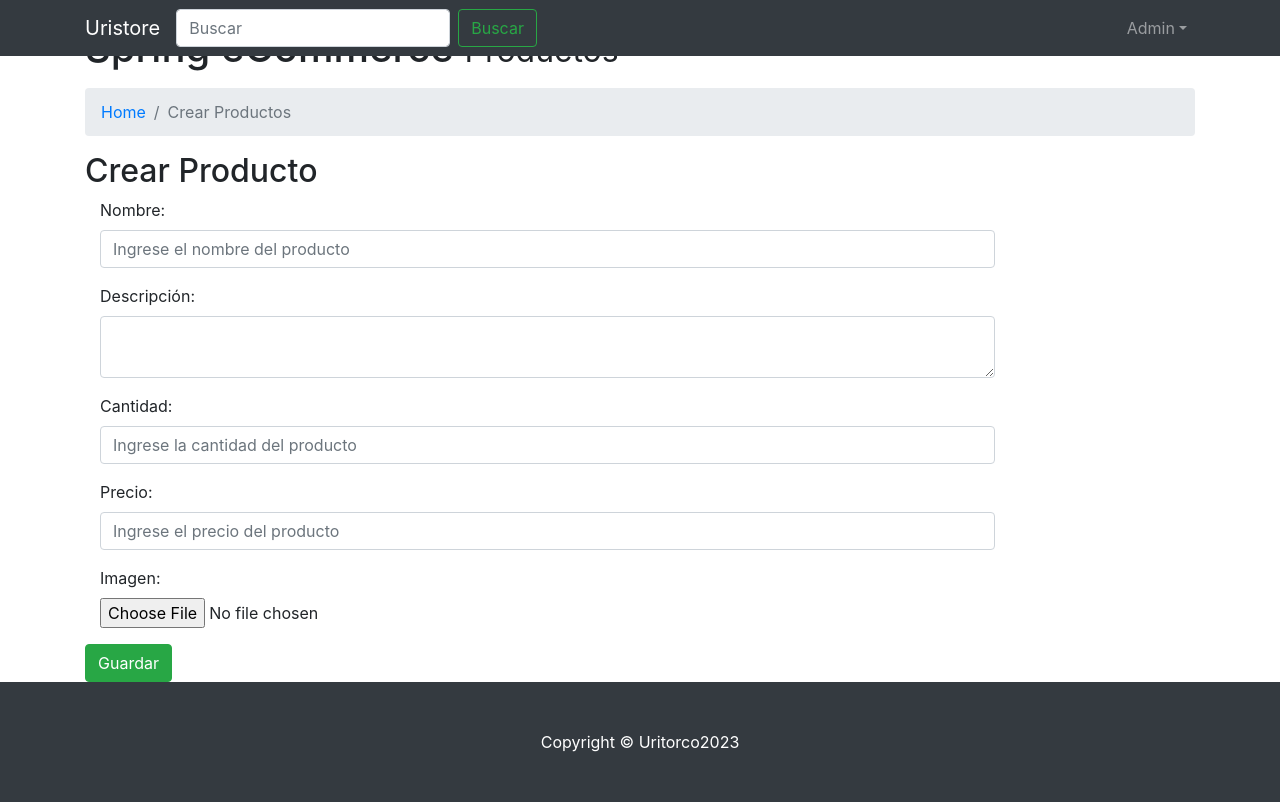
After one commit to CodeSystem2022/Uritorco_UTN_Cuarto_Semestre_2023, a Spring Boot app: page /productos/create in a window 1280 px wide. The commit adds this page. Run offline with Spring Boot 4, Linux system fonts and the light colour scheme.

Commit message:
agregada la pagina crear producto

```diff
--- a/ecommerceSpring/src/main/java/com/uritorco/ecommerce/controller/ProductoController.java
+++ b/ecommerceSpring/src/main/java/com/uritorco/ecommerce/controller/ProductoController.java
@@ -12,4 +12,9 @@ public class ProductoController {
     public String show() {
         return "productos/show";
     }
+
+    @GetMapping("/create")
+    public String create() {
+        return "productos/create";
+    }
 }
--- a/ecommerceSpring/src/main/resources/templates/administrador/template_admin.html
+++ b/ecommerceSpring/src/main/resources/templates/administrador/template_admin.html
@@ -1,5 +1,6 @@
 <!DOCTYPE html>
 <html lang="es" xmlns:th="http://www.thymeleaf.org">
+
 <head>
   <meta charset="utf-8">
   <meta name="viewport" content="width=device-width, initial-scale=1, shrink-to-fit=no">
@@ -14,26 +15,26 @@
   <div th:fragment="header">
     <nav class="navbar navbar-expand-lg navbar-dark bg-dark fixed-top">
       <div class="container">
-        <a class="navbar-brand" href="#">Spring eCommerce</a>
+        <a class="navbar-brand" th:href="@{/administrador}">Uristore</a>
 
-        <form class="form-inline my-2 my-lg-0" method="post"
-        action="#">
-        <input class="form-control mr-sm-2" type="search"
-        placeholder="Buscar" aria-label="Search" name="nombre"
+        <form class="form-inline my-2 my-lg-0" method="post" action="#">
+          <input class="form-control mr-sm-2" type="search" placeholder="Buscar" aria-label="Search" name="nombre"
             autocomplete="off">
           <button class="btn btn-outline-success my-2 my-sm-0" type="submit">Buscar</button>
         </form>
 
-
-      <button class="navbar-toggler" type="button" data-toggle="collapse" data-target="#navbarResponsive" aria-controls="navbarResponsive" aria-expanded="false" aria-label="Toggle navigation">
+        <button class="navbar-toggler" type="button" data-toggle="collapse" data-target="#navbarResponsive"
+          aria-controls="navbarResponsive" aria-expanded="false" aria-label="Toggle navigation">
           <span class="navbar-toggler-icon"></span>
         </button>
         <div class="collapse navbar-collapse" id="navbarResponsive">
           <ul class="navbar-nav ml-auto">
-          <li class="nav-item"><a class="nav-link"
-            href="carrito.html">Carrito</a></li>
-            <li class="nav-item"><a class="nav-link"
-              href="login.html">Login</a></li>
+            <li class="nav-item dropdown"><a class="nav-link dropdown-toggle" href="#" id="navbarDropdownMenuLink"
+                role="button" data-toggle="dropdown" aria-haspopup="true" aria-expanded="false">Admin</a>
+              <div class="dropdown-menu" aria-labelledby="navbarDropdownMenuLink">
+                <a class="dropdown-item" th:href="@{/productos}">Productos</a>
+              </div>
+            </li>
           </ul>
         </div>
       </div>
@@ -46,7 +47,7 @@
   <div th:fragment="footer">
     <footer class="py-5 bg-dark">
       <div class="container">
-          <p class="m-0 text-center text-white">Copyright &copy; Spring eCommerce 2021</p>
+        <p class="m-0 text-center text-white">Copyright &copy; Uritorco2023</p>
       </div>
     </footer>
   </div>
@@ -56,4 +57,5 @@
   <script th:src="@{vendor/bootstrap/js/bootstrap.bundle.min.js}"></script>
 
 </body>
+
 </html>
--- /dev/null
+++ b/ecommerceSpring/src/main/resources/templates/productos/create.html
@@ -0,0 +1,100 @@
+<!DOCTYPE html>
+<html lang="es" xmlns:th="http://www.thymeleaf.org">
+
+<head>
+
+  <meta charset="utf-8">
+  <meta name="viewport" content="width=device-width, initial-scale=1, shrink-to-fit=no">
+  <meta name="description" content="">
+  <meta name="author" content="">
+
+  <title>Springtis</title>
+  <link th:href="@{/vendor/bootstrap/css/bootstrap.min.css}" rel="stylesheet">
+  <link th:href="@{/css/heroic-features.css}" rel="stylesheet}">
+
+</head>
+
+<body>
+
+  <!-- Navigation -->
+  <div th:include="administrador/template_admin.html::header"></div>
+
+<!-- Page Content -->
+<div class="container">
+
+
+  <!-- Page Heading/Breadcrumbs -->
+  <h1 class="mt-4 mb-3">
+    Spring eCommerce <small>Productos</small>
+  </h1>
+
+  <ol class="breadcrumb">
+    <li class="breadcrumb-item"><a href="index.html">Home</a></li>
+    <li class="breadcrumb-item active">Crear Productos</li>
+  </ol>
+
+  <h2>Crear Producto</h2>
+  <form class="form-horizontal" action="#" method="post" enctype="multipart/form-data">
+    <div class="form-group">
+      <label class="control-label col-sm-2" for="nombre">Nombre:</label>
+      <div class="col-sm-10">
+        <input type="text" class="form-control" id="nombre" name="nombre"
+        placeholder="Ingrese el nombre del producto" autocomplete="off" required>
+      </div>
+    </div>
+    <div class="form-group">
+      <label class="control-label col-sm-2" for="descripcion">Descripción:</label>
+      <div class="col-sm-10">
+        <textarea class="form-control" id="descripcion" name="descripcion"
+        placeholder="Ingrese la descripcion del producto" required
+        autocomplete="off"> </textarea>
+      </div>
+    </div>
+
+    <div class="form-group">
+      <label class="control-label col-sm-2" for="cantidad">Cantidad:</label>
+      <div class="col-sm-10">
+        <input type="number" class="form-control" id="cantidad"
+        name="cantidad" placeholder="Ingrese la cantidad del producto"
+        required autocomplete="off">
+      </div>
+    </div>
+
+    <div class="form-group">
+      <label class="control-label col-sm-2" for="precio">Precio:</label>
+      <div class="col-sm-10">
+        <input type="number" class="form-control" step="any" id="precio" name="precio"
+        placeholder="Ingrese el precio del producto" autocomplete="off" required>
+      </div>
+    </div>
+
+    <div class="form-group">
+      <label class="control-label col-sm-2" for="img">Imagen:</label>
+      <div class="col-sm-10">
+        <input type="file" class="form-control-file" id="img" name="img">
+      </div>
+    </div>
+
+    <div class="row">
+      <div class="col-sm-2">
+        <button type="submit" class="btn btn-success">
+          <span class="glyphicon glyphicon-saved"></span> Guardar
+        </button>
+      </div>
+    </div>
+
+  </form>
+
+</div>
+<!-- /.container -->
+
+<!-- Footer -->
+<div th:include="administrador/template_admin.html::footer"></div>
+
+<!-- Bootstrap core JavaScript -->
+<script th:src="@{/vendor/jquery/jquery.min.js}"></script>
+<script th:src="@{/vendor/bootstrap/js/bootstrap.bundle.min.js}"></script>
+
+</body>
+
+</html>
--- a/ecommerceSpring/src/main/resources/templates/productos/show.html
+++ b/ecommerceSpring/src/main/resources/templates/productos/show.html
@@ -34,7 +34,7 @@
     <li class="breadcrumb-item active">Ver Productos</li>
   </ol>
 
-  <a class="btn btn-primary" href="#" > Crear Producto</a>
+  <a class="btn btn-primary" th:href="@{/productos/create}" > Crear Producto</a>
   <h2>Productos</h2>
   <table class="table">
     <thead>
```
Lines whose indentation alone changed are shown as unchanged.
